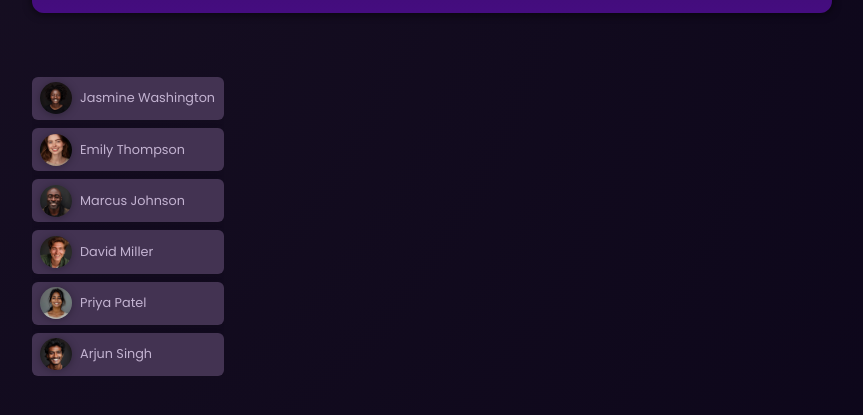
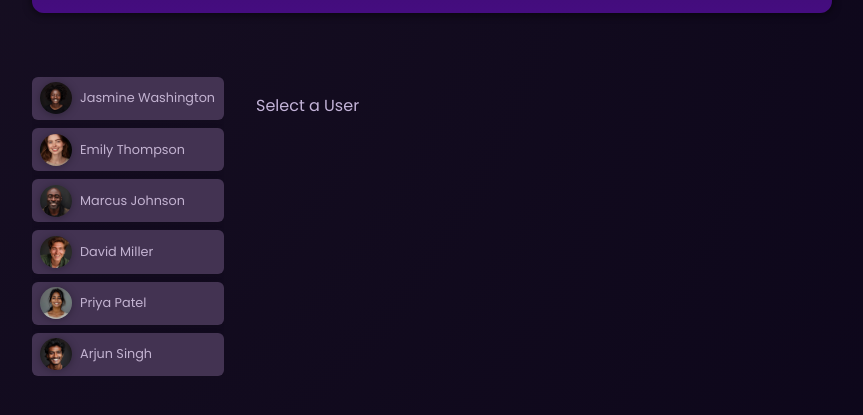
Before and after one commit to denims/ng-tasks, an Angular app: page / in a window 1280 px wide. Shown: the part 195-610 px from the top of the page, without its empty margins (208-1071 px from the left). Built offline with nearby package versions, Linux system fonts and the light colour scheme.

Commit message:
Added tasks

```diff
--- a/src/app/app.component.html
+++ b/src/app/app.component.html
@@ -6,4 +6,5 @@
       <app-user [id]="user.id" [userName]="user.name" [avatar]="user.avatar" (selectedUser)="onUserSelected($event)" />
     </li>
   </ul>
+  <app-tasks [userName]="selectedUser()" />
 </main>
--- a/src/app/app.component.ts
+++ b/src/app/app.component.ts
@@ -1,20 +1,22 @@
-import {Component} from '@angular/core';
+import {Component, signal} from '@angular/core';
 import {HeaderComponent} from './header/header.component';
 import {UserComponent} from './user/user.component';
 import {DUMMY_USERS} from "./dummy-users";
 import {NgForOf} from "@angular/common";
+import {TasksComponent} from './tasks/tasks.component';
 
 @Component({
   selector: 'app-root',
-  imports: [HeaderComponent, UserComponent, NgForOf],
+  imports: [HeaderComponent, UserComponent, NgForOf, TasksComponent],
   templateUrl: './app.component.html',
   styleUrl: './app.component.css'
 })
 export class AppComponent {
   users = DUMMY_USERS;
   title = 'deni-2';
+  selectedUser = signal<string>('Select a User');
 
   onUserSelected(userId: string) {
-    console.log(userId);
+    this.selectedUser.set(this.users.find(e => e.id === userId)!.name);
   }
 }
--- /dev/null
+++ b/src/app/tasks/tasks.component.html
@@ -0,0 +1 @@
+<p>{{ userName() }}</p>
--- /dev/null
+++ b/src/app/tasks/tasks.component.ts
@@ -0,0 +1,11 @@
+import {Component, input} from '@angular/core';
+
+@Component({
+  selector: 'app-tasks',
+  imports: [],
+  templateUrl: './tasks.component.html',
+  styleUrl: './tasks.component.css'
+})
+export class TasksComponent {
+  userName = input<string>('Select a User');
+}
```
Also changed, not shown: src/app/tasks/tasks.component.css (added), 1 other file (tests, documents, lock files or other folders).
